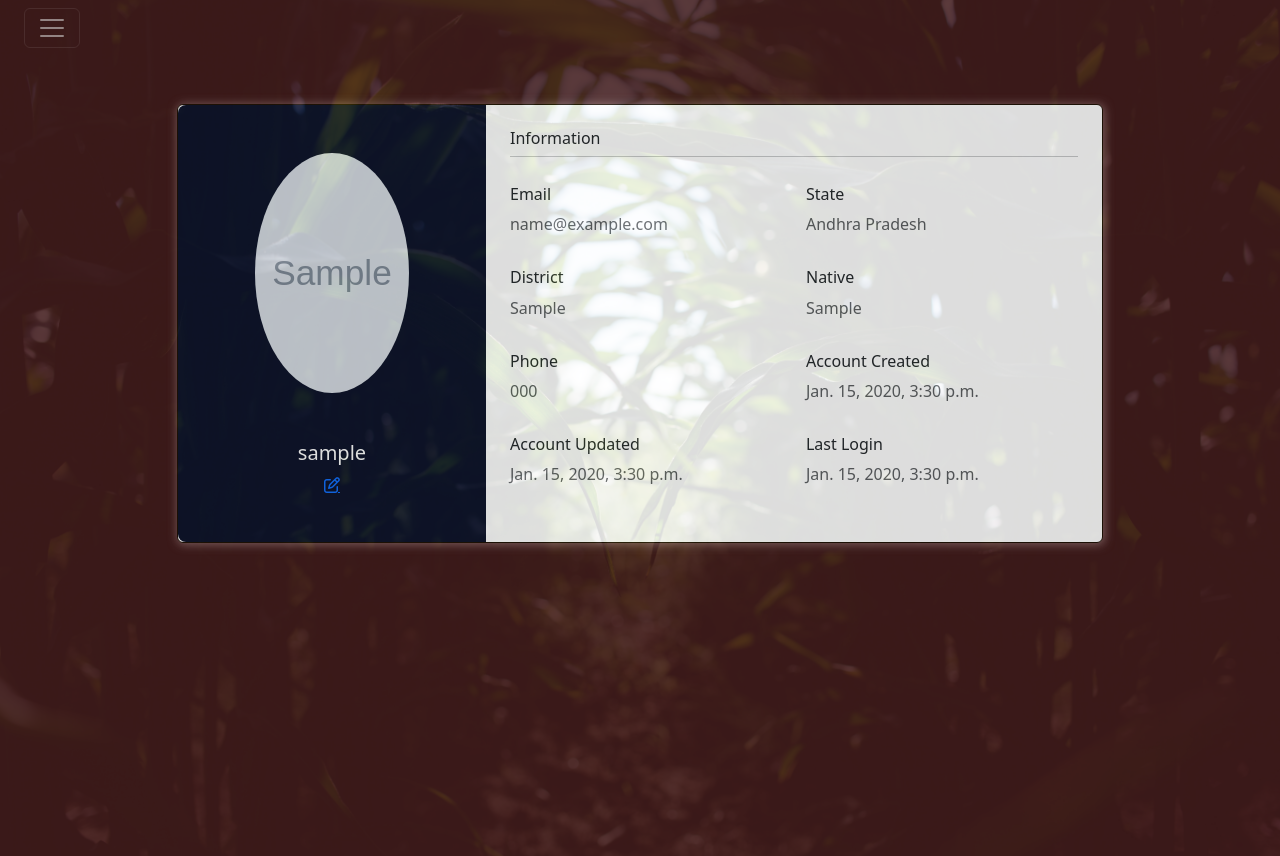
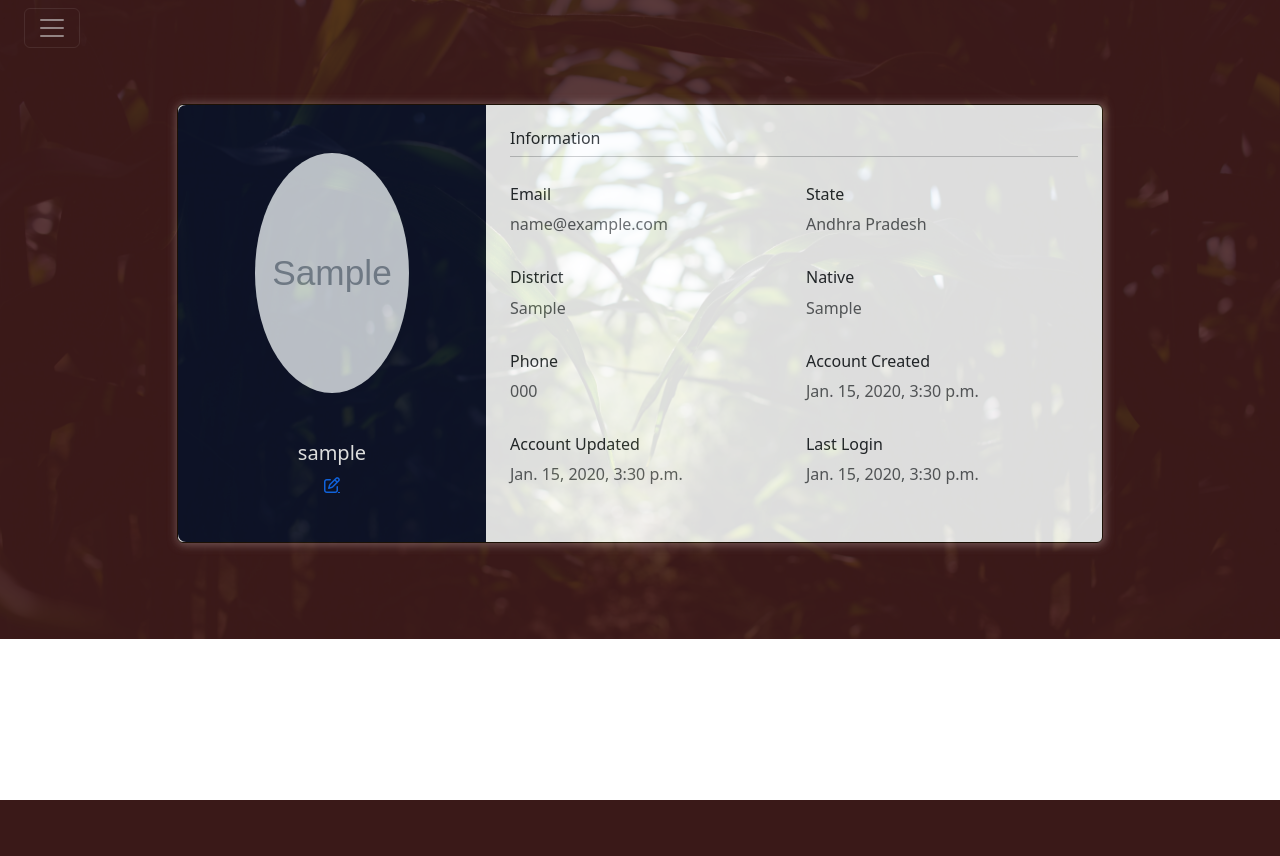
Before and after one commit to Vignesh3-S/precision-agri-solutions, a Django app: page /userprofile/ in a window 1280 px wide. After the commit the page ends 800 px from the top, so only its background shows below. Run offline with Django 4.2, Linux system fonts and the light colour scheme; a user stored in the database is signed in; tables that the repository leaves empty hold one stand-in row (values such as "Sample post"); grey boxes marked "Sample" are stand-in pictures; some libraries are stand-ins or nearby versions.

Commit message:
updated 4.2.24

```diff
--- a/precisionagri/templates/precisionagri/user_profile.html
+++ b/precisionagri/templates/precisionagri/user_profile.html
@@ -6,7 +6,7 @@
 {% bootstrap_messages %}
 {% bootstrap_javascript %}
 {% block content %}
-<section class="vh-100">
+<section class="h-100">
   <div class="container py-5">
     <div class="row d-flex justify-content-center align-items-center">
       <div class="col col-lg-10 mb-5 mb-lg-0">
```
